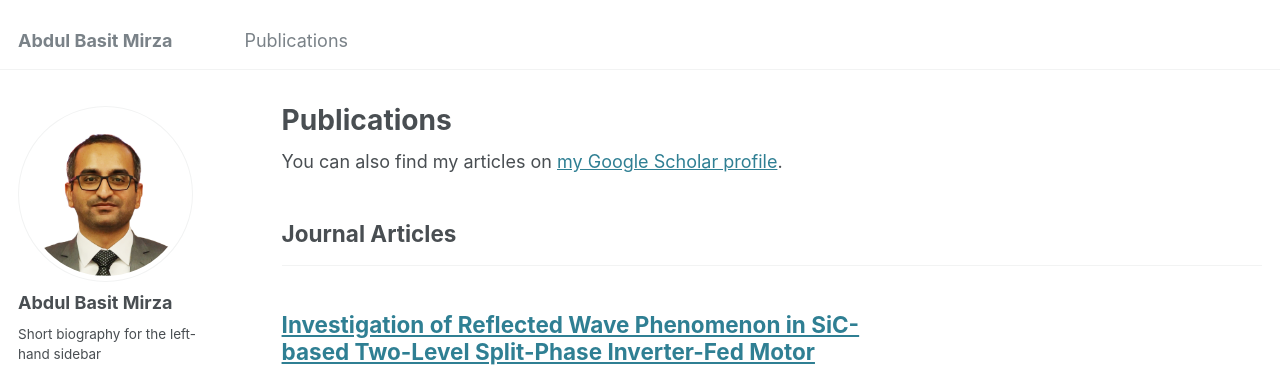
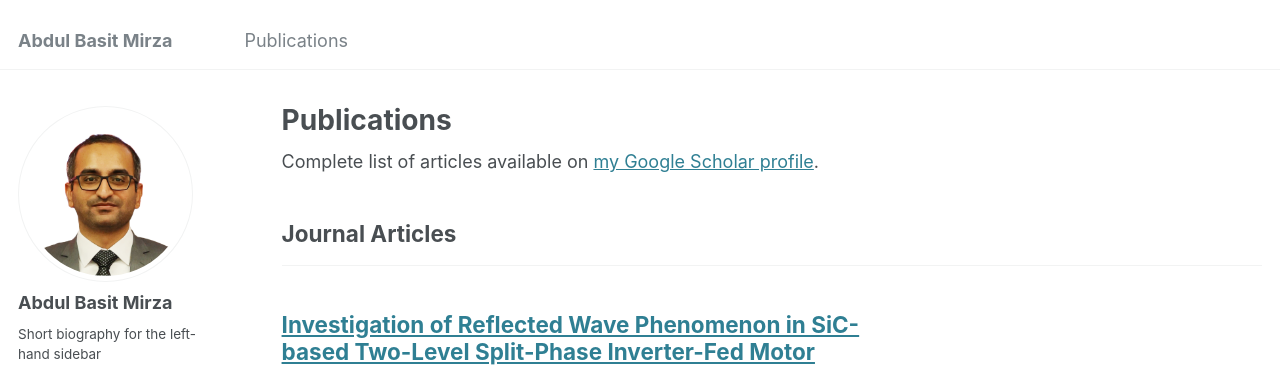
Before and after one commit to AbdulBasitMirza/abdulbasitmirza.github.io, a Jekyll site: the page built from _pages/publications.html, in a window 1280 px wide and 1345 px high. Shown: the top 367 px of the window. Built offline with Jekyll 4.4.1, drawn with Linux system fonts in a browser that asks for light colours; some web fonts are replaced.

Commit message:
Update publications.html

```diff
--- a/_pages/publications.html
+++ b/_pages/publications.html
@@ -6,7 +6,7 @@ author_profile: true
 ---
 
 {% if site.author.googlescholar %}
-  <div class="wordwrap">You can also find my articles on <a href="{{site.author.googlescholar}}">my Google Scholar profile</a>.</div>
+  <div class="wordwrap">Complete list of articles available on <a href="{{site.author.googlescholar}}">my Google Scholar profile</a>.</div>
 {% endif %}
 
 {% include base_path %}
```
